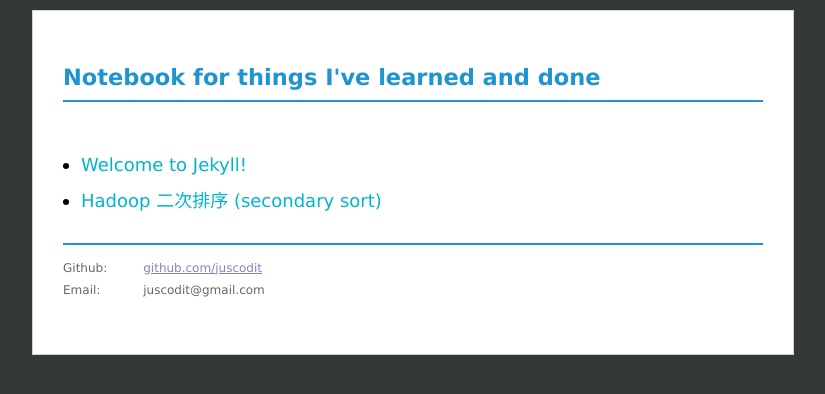
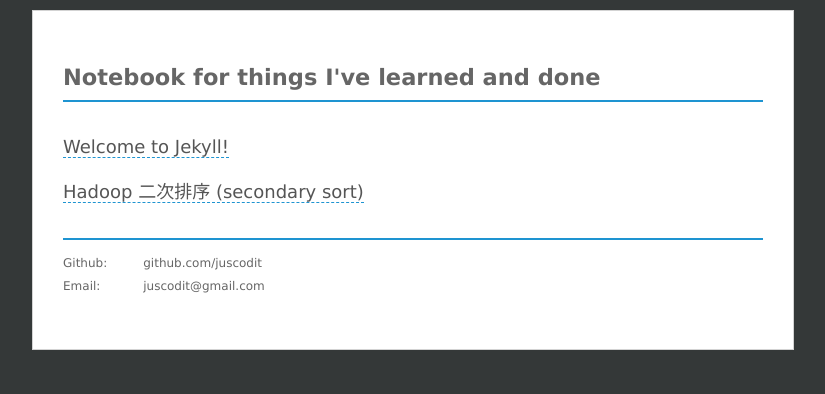
Before and after one commit to chenrushan/chenrushan.github.io, a Jekyll site: the page built from index.html, in a window 1280 px wide. Shown: the top 394 px of the page, without its empty margins (227-1052 px from the left). Built offline with Jekyll 4.4.1, drawn with Linux system fonts in a browser that asks for light colours; Markdown is read by kramdown in place of the engine named in the settings.

Commit message:
change the color scheme for home page

```diff
--- a/css/main.css
+++ b/css/main.css
@@ -35,11 +35,9 @@ p {
 
 h1 {
     font-size: 1.5em;
-    color: #1e94d1;
+    color: #666;
     margin-bottom: 1em;
-    border-bottom-style: solid;
-    border-bottom-width: 2px;
-    border-color: #1e94d1;
+    border-bottom: 2px solid #1e94d1;
 }
 
 h2 {
@@ -53,11 +51,12 @@ h3 {
     border-bottom-width: 2px;
     border-color: #1e94d1;
     margin-bottom: 1em;
+    margin-top: 1.3em;
 }
 
-a         { color: #00b4cc; }
+a         { color: #555; }
 a:hover   { color: #1e94d1; }
-a:visited { color: #B00040; }
+a:visited { color: #777; }
 
 /*****************************************************************************/
 /*
@@ -67,15 +66,14 @@ a:visited { color: #B00040; }
 .posts {
     margin-bottom: 2em;
     font-size: 120%;
+    line-height: 250%;
+    margin: 0 0 1em 0em;
+    list-style-type: none;
 }
 
 .posts a {
     text-decoration: none;
-}
-
-#home ul {
-    line-height: 200%;
-    margin: 0 0 1em 1em;
+    border-bottom: 1px #1e94d1 dashed;
 }
 
 .posts span {
@@ -102,7 +100,7 @@ a:visited { color: #B00040; }
 }
 
 .title {
-  margin-bottom: 2em;
+  margin-bottom: 1em;
   padding-bottom: .5em;
 }
 
@@ -142,7 +140,8 @@ a:visited { color: #B00040; }
 }
 
 .footer .contact a {
-  color: #8085C1;
+  color: #666;
+  text-decoration: none;
 }
 
 .footer .rss {
```
